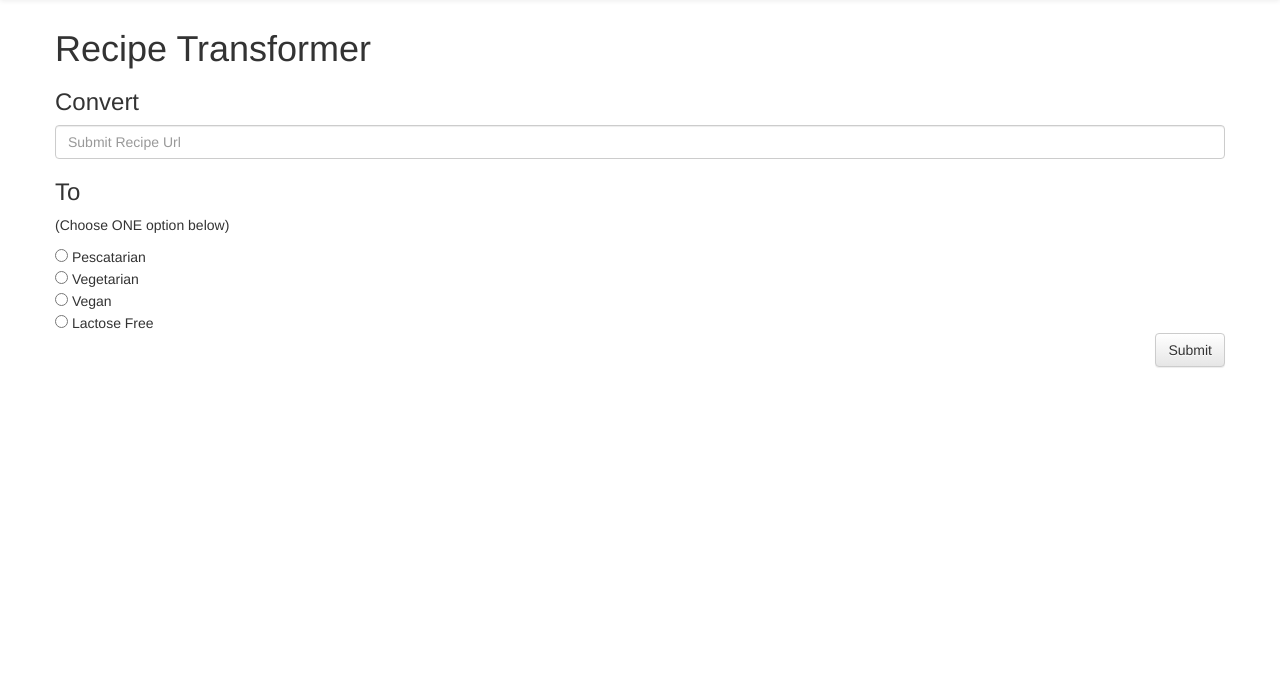
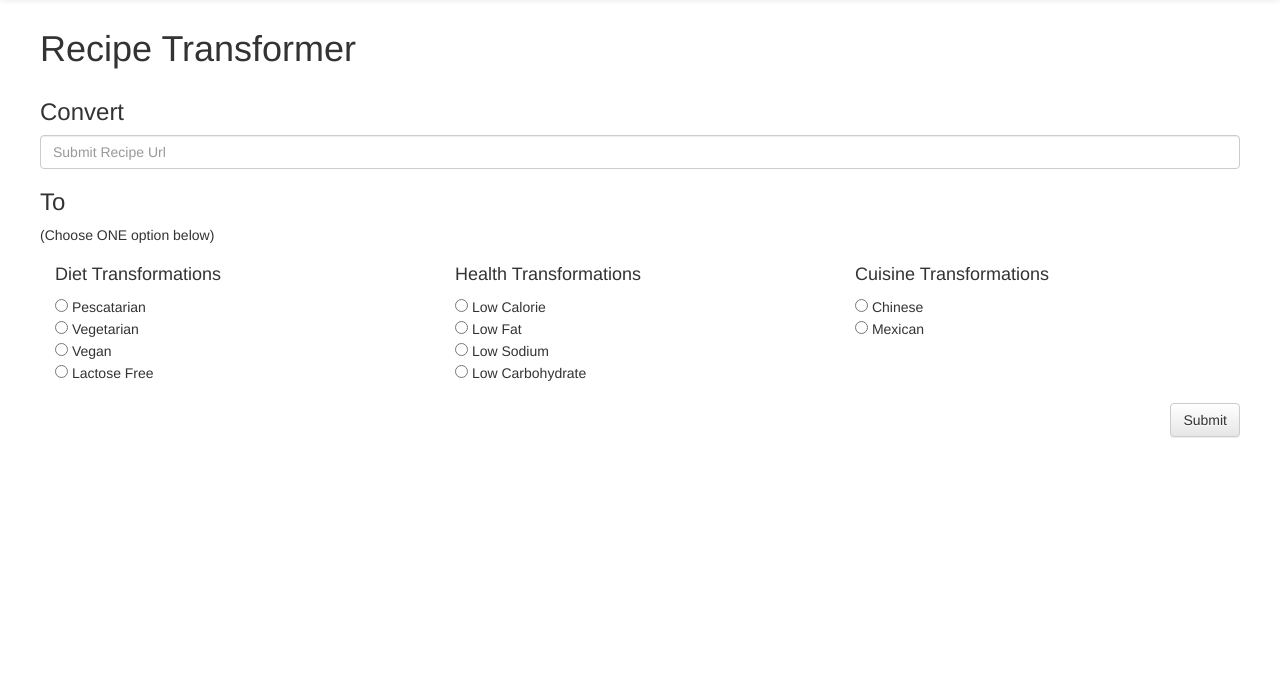
Before and after one commit to blee42/eecs337-recipes, a Flask app: template templates/pages/placeholder.home.html in a window 1280 px wide. Shown: the part 51-728 px from the top of the page. Run offline with Flask 2, Linux system fonts and the light colour scheme; the template is opened without the code that fills it, so the values that code supplies are empty; some libraries are stand-ins or nearby versions.

Commit message:
add the setup for other transformations

```diff
--- a/app.py
+++ b/app.py
@@ -41,23 +41,43 @@ def home():
 def home_post():
     recipe_url = request.form['recipe_url']
     diet_transform = request.form['diet_transform']
+    health_transform = request.form['health_transform']
+    cuisine_transform = request.form['cuisine_transform']
     if diet_transform == '0':
         # pescatarian
-        return recipe_submitted(recipe_url, 'pescatarian')
+        return recipe_submitted(recipe_url, 'pescatarian', '', '')
     elif diet_transform == '1':
         # vegetarian
-        return recipe_submitted(recipe_url, 'vegetarian')
+        return recipe_submitted(recipe_url, 'vegetarian', '', '')
     elif diet_transform == '2':
         # vegan
-        return recipe_submitted(recipe_url, 'vegan')
+        return recipe_submitted(recipe_url, 'vegan', '', '')
     elif diet_transform == '3':
         # lactose-free
-        return recipe_submitted(recipe_url, 'lactose-free')
+        return recipe_submitted(recipe_url, 'lactose-free', '', '')
+    elif health_transform == '0':
+        # low calorie
+        return recipe_submitted(recipe_url, '', 'low_calorie', '')
+    elif health_transform == '1':
+        # low fat
+        return recipe_submitted(recipe_url, '', 'low_fat', '')
+    elif health_transform == '2':
+        # low sodium
+        return recipe_submitted(recipe_url, '', 'low_sodium', '')
+    elif health_transform == '3':
+        # low carb
+        return recipe_submitted(recipe_url, '', 'low_carb', '')
+    elif cuisine_transform == '0':
+        # chinese
+        return recipe_submitted(recipe_url, '', '', 'chinese')
+    elif cuisine_transform == '1':
+        # mexican
+        return recipe_submitted(recipe_url, '', '', 'mexican')
     else:
-        return recipe_submitted(recipe_url, '')
+        return recipe_submitted(recipe_url, '', '', '')
 
 @app.route('/recipe_submitted', methods=['POST'])
-def recipe_submitted(url, diet):
+def recipe_submitted(url, diet, health, cuisine):
     context = {}
     parsed_recipe = recipe.fetch_recipe(url)
     context['recipe_name'] = parsed_recipe['recipe_name']
@@ -74,9 +94,14 @@ def recipe_submitted(url, diet):
     if diet != '':
         transformed_recipe = transforms.transform_to_diet(parsed_recipe, diet)
         context['transformed_recipe'] = transformed_recipe
-        context['diet'] = diet
+        context['transformation'] = diet
+    if health != '':
+        context['transformation'] = health
+    if cuisine != '':
+        context['transformation'] = cuisine
     else:
-        context['transformed_recipe'] = "Not available"
+        context['transformed_recipe'] = 'Not available'
+        context['transformation'] = ''
     return render_template('pages/recipe_submitted.html', context=context)
 
 @app.route('/about')
--- a/templates/pages/placeholder.home.html
+++ b/templates/pages/placeholder.home.html
@@ -3,19 +3,41 @@
 {% block content %}
 
 <div class="row">
-	<h1>Recipe Transformer</h1>
+	<div class="row"><h1>Recipe Transformer</h1></div>
+
 	<form action="." method="POST">
+		<div class="row">
 			<h3>Convert</h3>
 			<input type="text" class="form-control" name="recipe_url" placeholder="Submit Recipe Url">
+		</div>
 
+		<div class="row">
 			<h3>To</h3>
 			<p>(Choose ONE option below)</p>
+			<div class="col-lg-4">
+				<h4>Diet Transformations</h4>
 				<input type="radio" name="diet_transform" value="0"> Pescatarian <br>
 				<input type="radio" name="diet_transform" value="1"> Vegetarian <br>
 				<input type="radio" name="diet_transform" value="2"> Vegan <br>
 				<input type="radio" name="diet_transform" value="3"> Lactose Free <br>
-
+			</div>
+			<div class="col-lg-4">
+				<h4>Health Transformations</h4>
+				<input type="radio" name="health_transform" value="0"> Low Calorie <br>
+				<input type="radio" name="health_transform" value="1"> Low Fat <br>
+				<input type="radio" name="health_transform" value="2"> Low Sodium <br>
+				<input type="radio" name="health_transform" value="3"> Low Carbohydrate <br>
+			</div>
+			<div class="col-lg-4">
+				<h4>Cuisine Transformations</h4>
+				<input type="radio" name="cuisine_transform" value="0"> Chinese <br>
+				<input type="radio" name="cuisine_transform" value="1"> Mexican <br>
+			</div>
+		</div>
+		<br>
+		<div class="row">
 			<input type="submit" class="btn btn-default pull-right" name="home" value="Submit">
+		</div>
 	</form>
 </div>
 
--- a/templates/pages/recipe_submitted.html
+++ b/templates/pages/recipe_submitted.html
@@ -80,7 +80,7 @@
 </div>
 <div class="row col-lg-6">
 	<h3 class="text-center">Transformed Recipe</h3>
-	<h4 class="text-center">{{ context.recipe_name }} - {{ context.diet }}</h4>
+	<h4 class="text-center">{{ context.recipe_name }} - {{ context.transformation }}</h4>
 	<p class="col-lg-4 text-center">Prep Time: {{ context.prep_time }} minutes</p>
 	<p class="col-lg-4 text-center">Cook Time: {{ context.cook_time }} minutes</p>
 	<p class="col-lg-4 text-center">Total Time: {{ context.total_time }} minutes</p>
```
Lines whose indentation alone changed are shown as unchanged.
